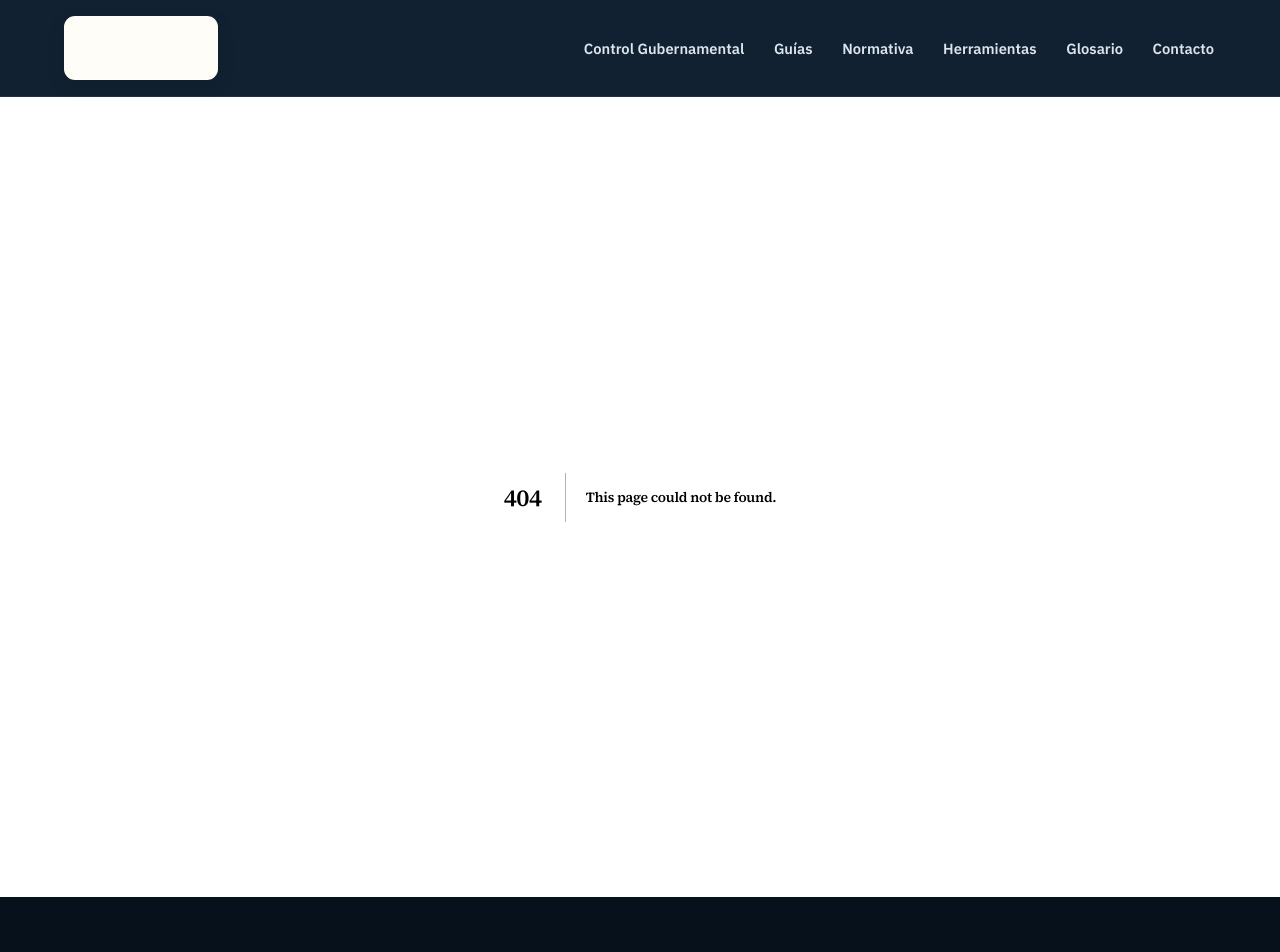
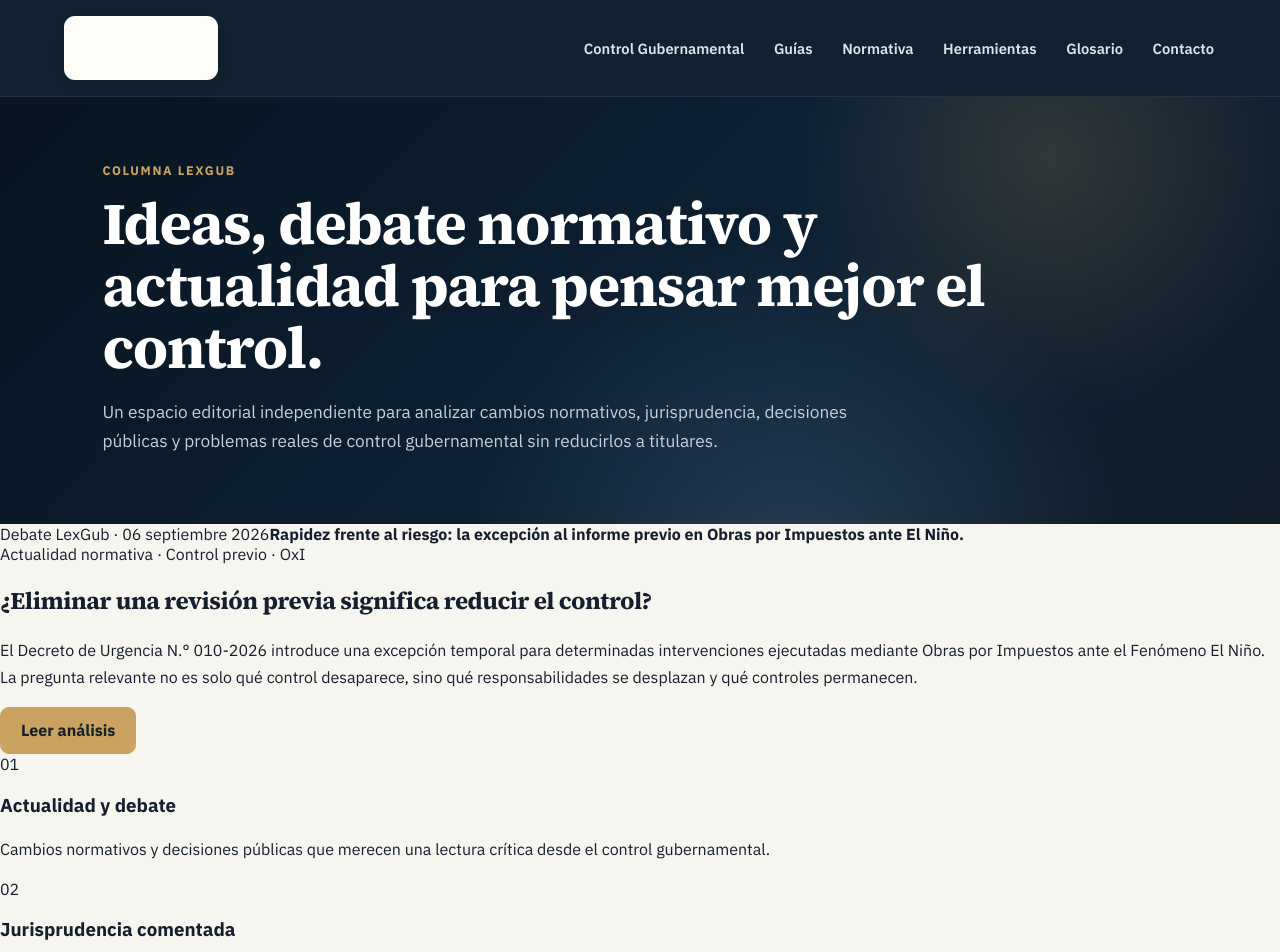
Before and after one commit to lexgub-peru/lexgub-web, a Next.js app: page /columna in a window 1280 px wide. Before the commit this address had no page. Shown: the top 952 px of the page. Built offline with nearby package versions, Linux system fonts and the light colour scheme.

Commit message:
feat: crear Columna LexGub y agenda editorial

```diff
--- /dev/null
+++ b/app/columna/page.tsx
@@ -0,0 +1,55 @@
+export const metadata = {
+  title: 'Columna LexGub',
+  description: 'Análisis, debate normativo, actualidad, jurisprudencia comentada y pastillas de control gubernamental peruano.',
+};
+
+const topics = [
+  ['Actualidad y debate', 'Cambios normativos y decisiones públicas que merecen una lectura crítica desde el control gubernamental.'],
+  ['Jurisprudencia comentada', 'Criterios de tribunales y resoluciones relevantes explicados desde sus hechos, regla y consecuencias prácticas.'],
+  ['Pastilla LexGub', 'Datos breves, curiosidades jurídicas, fragmentos normativos y recordatorios útiles para la práctica diaria.'],
+  ['Control y evidencia', 'Notas sobre razonamiento probatorio, causalidad, temporalidad y construcción de conclusiones sostenibles.'],
+];
+
+export default function ColumnaPage() {
+  return (
+    <>
+      <section className="pageHero compactHero">
+        <div className="eyebrow">COLUMNA LEXGUB</div>
+        <h1>Ideas, debate normativo y actualidad para pensar mejor el control.</h1>
+        <p>
+          Un espacio editorial independiente para analizar cambios normativos, jurisprudencia, decisiones públicas y problemas
+          reales de control gubernamental sin reducirlos a titulares.
+        </p>
+      </section>
+
+      <main className="columnLanding">
+        <section className="columnFeatured">
+          <div className="featureVisual">
+            <span>Debate LexGub · 06 septiembre 2026</span>
+            <strong>Rapidez frente al riesgo: la excepción al informe previo en Obras por Impuestos ante El Niño.</strong>
+          </div>
+          <div>
+            <div className="columnMeta">Actualidad normativa · Control previo · OxI</div>
+            <h2>¿Eliminar una revisión previa significa reducir el control?</h2>
+            <p>
+              El Decreto de Urgencia N.° 010-2026 introduce una excepción temporal para determinadas intervenciones ejecutadas
+              mediante Obras por Impuestos ante el Fenómeno El Niño. La pregunta relevante no es solo qué control desaparece,
+              sino qué responsabilidades se desplazan y qué controles permanecen.
+            </p>
+            <a className="primaryButton" href="/columna/oxi-informe-previo-el-nino-2026">Leer análisis</a>
+          </div>
+        </section>
+
+        <section className="columnTopics" aria-label="Líneas editoriales">
+          {topics.map(([title, text], index) => (
+            <article className="columnTopic" key={title}>
+              <span>0{index + 1}</span>
+              <h3>{title}</h3>
+              <p>{text}</p>
+            </article>
+          ))}
+        </section>
+      </main>
+    </>
+  );
+}
```
